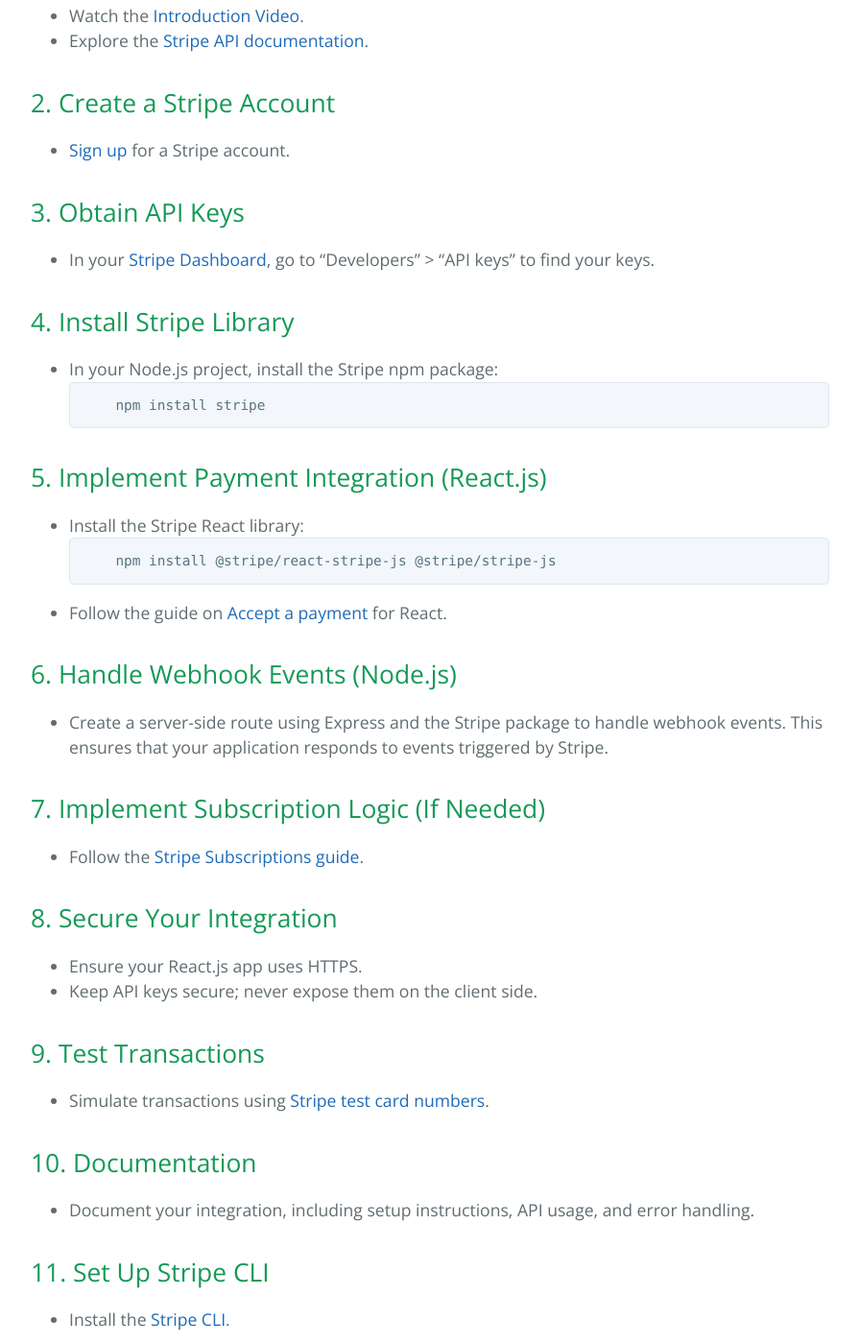
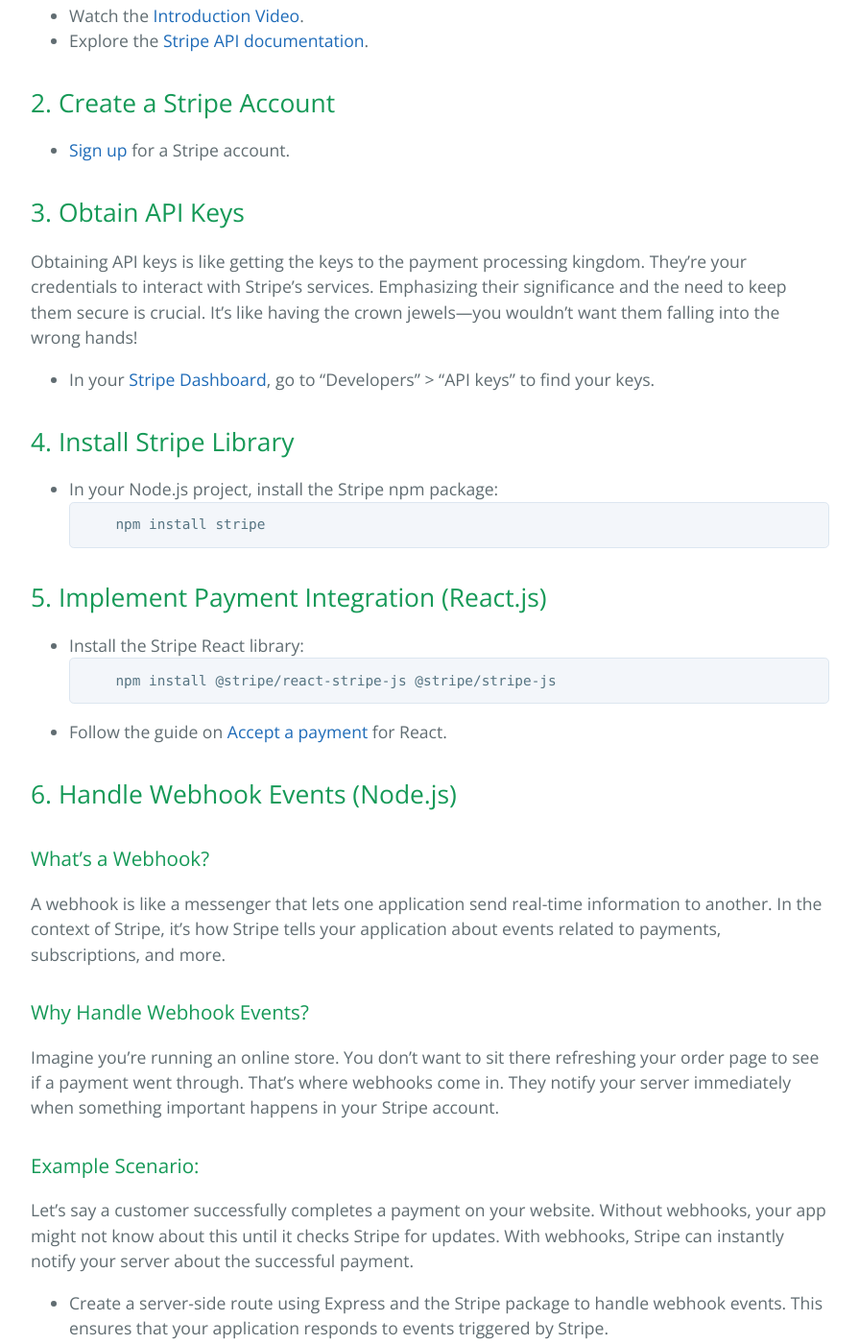
Before and after one commit to learning-software-engineering/learning-software-engineering.github.io, a Jekyll site: the page built from Topics/Tech_Stacks/StripeAPI.md, in a window 1280 px wide and 1400 px high, scrolled down 1066 px. Shown: the whole window at 96% size, without its empty margins (192-1087 px from the left). Built offline with Jekyll 4.4.1, drawn with Linux system fonts in a browser that asks for light colours; our own code applies the rules of GitHub Pages for plain Markdown files.

Commit message:
Update StripeAPI.md
added in changes for handle api and webhooks

```diff
--- a/Topics/Tech_Stacks/StripeAPI.md
+++ b/Topics/Tech_Stacks/StripeAPI.md
@@ -22,6 +22,7 @@
 - [Sign up](https://stripe.com/docs/development/get-started) for a Stripe account.
 
 ## 3. Obtain API Keys
+Obtaining API keys is like getting the keys to the payment processing kingdom. They're your credentials to interact with Stripe's services. Emphasizing their significance and the need to keep them secure is crucial. It's like having the crown jewels—you wouldn't want them falling into the wrong hands!
 - In your [Stripe Dashboard](https://dashboard.stripe.com/), go to "Developers" > "API keys" to find your keys.
 
 ## 4. Install Stripe Library
@@ -38,6 +39,18 @@
 - Follow the guide on [Accept a payment](https://stripe.com/docs/development/quickstart) for React.
 
 ## 6. Handle Webhook Events (Node.js)
+### What's a Webhook?
+
+A webhook is like a messenger that lets one application send real-time information to another. In the context of Stripe, it's how Stripe tells your application about events related to payments, subscriptions, and more.
+
+### Why Handle Webhook Events?
+
+Imagine you're running an online store. You don't want to sit there refreshing your order page to see if a payment went through. That's where webhooks come in. They notify your server immediately when something important happens in your Stripe account.
+
+### Example Scenario:
+
+Let's say a customer successfully completes a payment on your website. Without webhooks, your app might not know about this until it checks Stripe for updates. With webhooks, Stripe can instantly notify your server about the successful payment.
+
 - Create a server-side route using Express and the Stripe package to handle webhook events.  This ensures that your application responds to events triggered by Stripe.
 
 ## 7. Implement Subscription Logic (If Needed)
```
